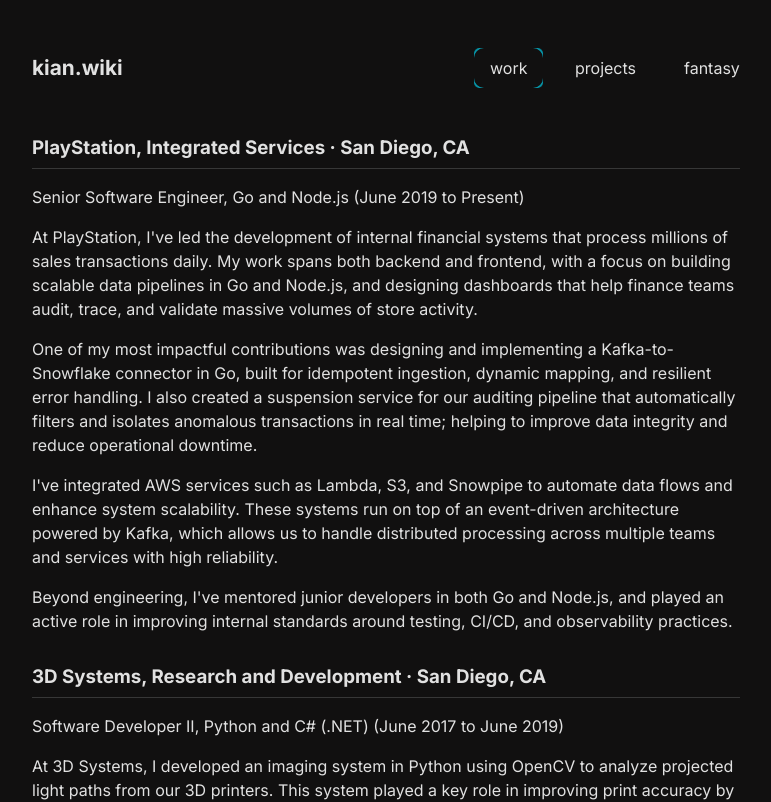
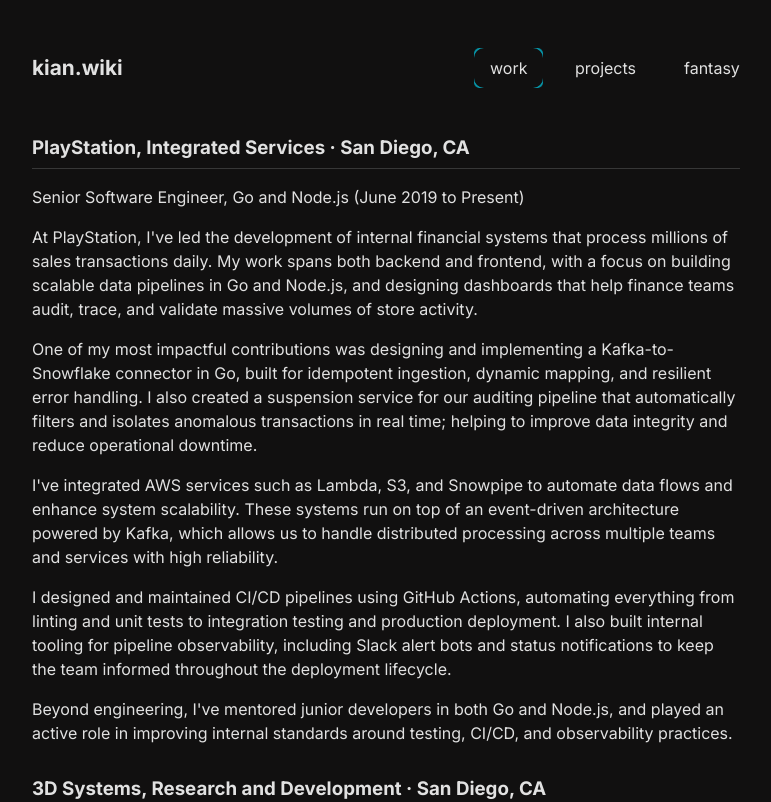
Before and after one commit to kakhavai/kian-wiki-mono, a Next.js app in the folder packages/kian-wiki-frontend/: page /work in a window 1280 px wide. Shown: the top 802 px of the page, without its empty margins (254-1025 px from the left). Built offline with nearby package versions, Linux system fonts and the light colour scheme.

Commit message:
fix: updated fantasy chart css

```diff
--- a/packages/kian-wiki-frontend/src/components/resume/WorkExperience.tsx
+++ b/packages/kian-wiki-frontend/src/components/resume/WorkExperience.tsx
@@ -27,6 +27,13 @@
         top of an event-driven architecture powered by Kafka, which allows us to
         handle distributed processing across multiple teams and services with
         high reliability.
+      </p>
+      <p>
+        I designed and maintained CI/CD pipelines using GitHub Actions,
+        automating everything from linting and unit tests to integration testing
+        and production deployment. I also built internal tooling for pipeline
+        observability, including Slack alert bots and status notifications to
+        keep the team informed throughout the deployment lifecycle.
       </p>
       <p>
         Beyond engineering, I&apos;ve mentored junior developers in both Go and
--- a/packages/kian-wiki-frontend/src/styles/FantasyChart.module.css
+++ b/packages/kian-wiki-frontend/src/styles/FantasyChart.module.css
@@ -4,5 +4,7 @@
 }
 
 .chartWrapper {
+  height: 1000px;
   width: 100%;
+  padding-right: 10px;
 }
```
